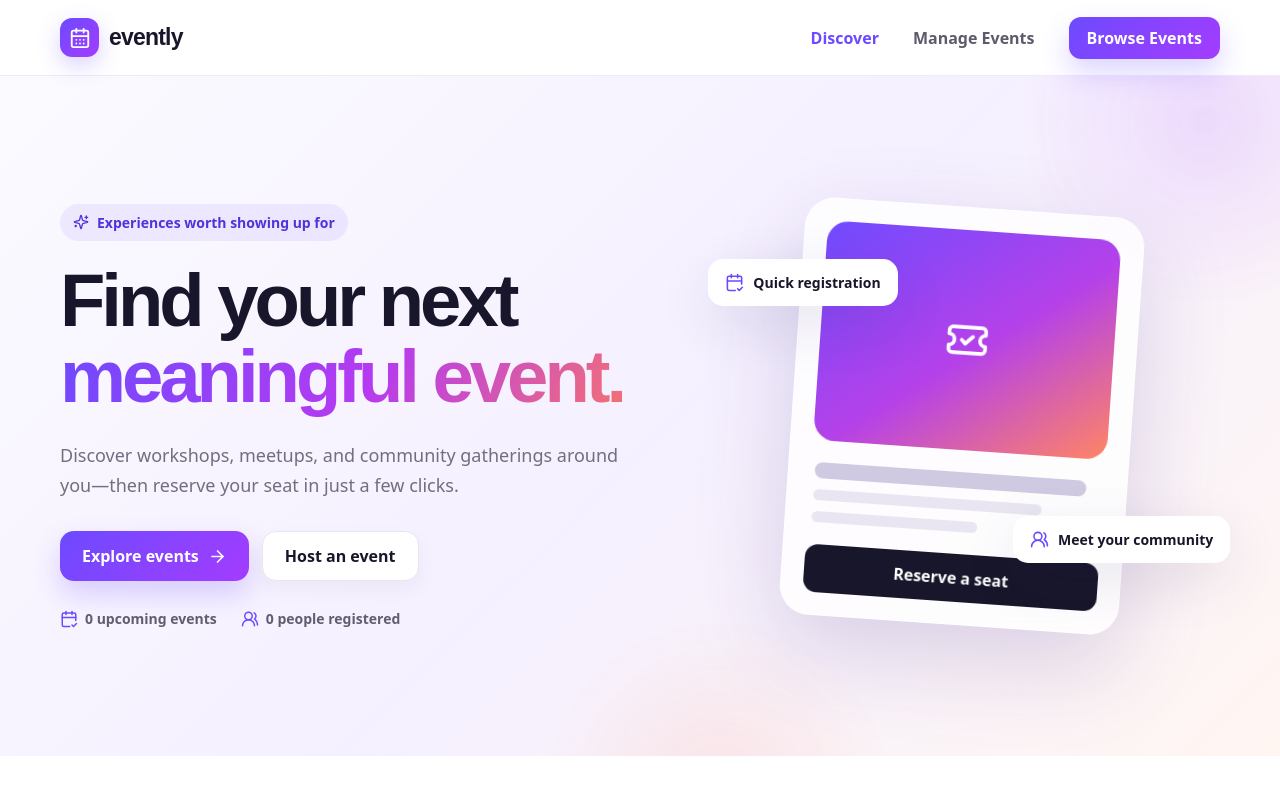
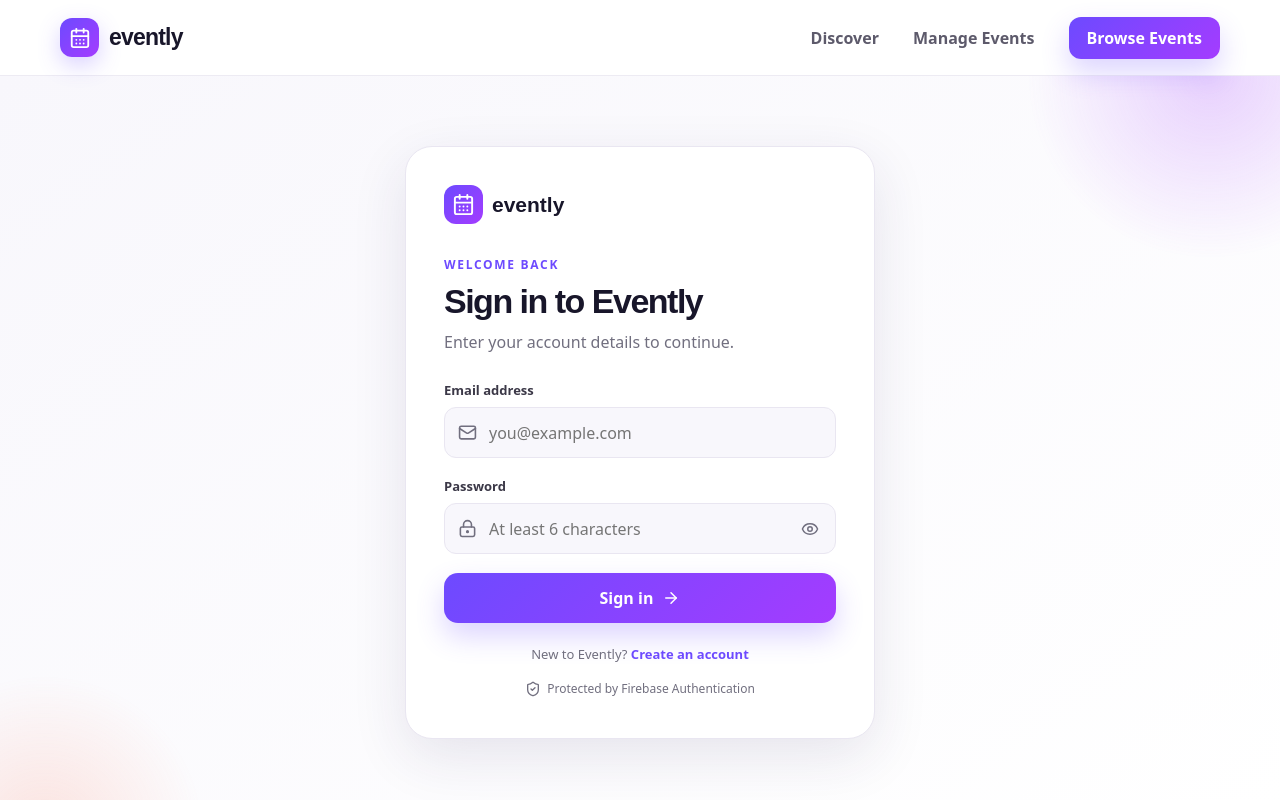
Before and after one commit to webDevRijan/F2_BSIT4_PALOMERA_RIJAN_IPT2, a Vue app in the folder frontend/: page /login in a window 1280 px wide. Before the commit this address led to /. Shown: the top 800 px of the page. Built offline with nearby package versions, Linux system fonts and the light colour scheme; no server answers.

Commit message:
unang commit sa branch na to at nagdagdag ako ng login at register functionality

```diff
--- a/frontend/package.json
+++ b/frontend/package.json
@@ -15,6 +15,7 @@
   "dependencies": {
     "@lucide/vue": "^1.31.0",
     "axios": "^1.19.0",
+    "firebase": "^12.17.1",
     "vue": "^3.5.40",
     "vue-router": "^5.2.0"
   },
--- a/frontend/src/router/index.js
+++ b/frontend/src/router/index.js
@@ -26,6 +26,16 @@ const router = createRouter({
       name: 'admin',
       component: () => import('../views/AdminView.vue'),
     },
+    {
+      path: '/login',
+      name: 'login',
+      component: () => import('../views/AuthView.vue'),
+    },
+    {
+      path: '/register-account',
+      name: 'account-register',
+      component: () => import('../views/AuthView.vue'),
+    },
     { path: '/:pathMatch(.*)*', redirect: '/' },
   ],
 })
--- /dev/null
+++ b/frontend/src/services/auth.js
@@ -0,0 +1,35 @@
+import {
+  createUserWithEmailAndPassword,
+  signInWithEmailAndPassword,
+  signOut,
+  updateProfile,
+} from 'firebase/auth'
+import { auth } from './firebaseClient'
+
+const authMessages = {
+  'auth/email-already-in-use': 'An account already exists for this email address.',
+  'auth/invalid-credential': 'The email address or password is incorrect.',
+  'auth/invalid-email': 'Please enter a valid email address.',
+  'auth/missing-password': 'Please enter your password.',
+  'auth/too-many-requests': 'Too many attempts. Please wait before trying again.',
+  'auth/weak-password': 'Use a stronger password with at least six characters.',
+}
+
+export async function registerAccount({ name, email, password }) {
+  const credential = await createUserWithEmailAndPassword(auth, email, password)
+  await updateProfile(credential.user, { displayName: name })
+  return credential.user
+}
+
+export async function loginAccount({ email, password }) {
+  const credential = await signInWithEmailAndPassword(auth, email, password)
+  return credential.user
+}
+
+export function logoutAccount() {
+  return signOut(auth)
+}
+
+export function getAuthError(error) {
+  return authMessages[error.code] || 'Authentication failed. Please try again.'
+}
--- /dev/null
+++ b/frontend/src/services/firebaseClient.js
@@ -0,0 +1,13 @@
+import { getApps, initializeApp } from 'firebase/app'
+import { getAuth } from 'firebase/auth'
+
+const firebaseConfig = {
+  apiKey: import.meta.env.VITE_FIREBASE_API_KEY,
+  authDomain: import.meta.env.VITE_FIREBASE_AUTH_DOMAIN,
+  projectId: import.meta.env.VITE_FIREBASE_PROJECT_ID,
+  appId: import.meta.env.VITE_FIREBASE_APP_ID,
+}
+
+const firebaseApp = getApps().length ? getApps()[0] : initializeApp(firebaseConfig)
+
+export const auth = getAuth(firebaseApp)
--- /dev/null
+++ b/frontend/src/views/AuthView.vue
@@ -0,0 +1,327 @@
+<script setup>
+import { computed, reactive, ref, watch } from 'vue'
+import { useRoute, useRouter } from 'vue-router'
+import {
+  ArrowRight,
+  CalendarDays,
+  Eye,
+  EyeOff,
+  LockKeyhole,
+  Mail,
+  ShieldCheck,
+  UserRound,
+} from '@lucide/vue'
+import { getAuthError, loginAccount, registerAccount } from '../services/auth'
+
+const route = useRoute()
+const router = useRouter()
+const loading = ref(false)
+const error = ref('')
+const showPassword = ref(false)
+const form = reactive({ name: '', email: '', password: '', confirmPassword: '' })
+
+const isRegister = computed(() => route.name === 'account-register')
+
+watch(
+  () => route.name,
+  () => {
+    error.value = ''
+    form.password = ''
+    form.confirmPassword = ''
+  },
+)
+
+async function submit() {
+  error.value = ''
+
+  if (isRegister.value && form.password !== form.confirmPassword) {
+    error.value = 'The passwords do not match.'
+    return
+  }
+
+  loading.value = true
+  try {
+    if (isRegister.value) {
+      await registerAccount(form)
+    } else {
+      await loginAccount(form)
+    }
+
+    await router.replace(route.query.redirect || '/admin')
+  } catch (authError) {
+    error.value = getAuthError(authError)
+  } finally {
+    loading.value = false
+  }
+}
+</script>
+
+<template>
+  <section class="auth-page">
+    <div class="auth-decoration auth-decoration-one"></div>
+    <div class="auth-decoration auth-decoration-two"></div>
+
+    <div class="auth-card">
+      <RouterLink class="auth-brand" to="/">
+        <span><CalendarDays :size="23" /></span>
+        evently
+      </RouterLink>
+
+      <div class="auth-heading">
+        <span class="section-kicker">{{ isRegister ? 'CREATE AN ACCOUNT' : 'WELCOME BACK' }}</span>
+        <h1>{{ isRegister ? 'Join Evently today' : 'Sign in to Evently' }}</h1>
+        <p>
+          {{
+            isRegister
+              ? 'Create your account to manage events and registrations.'
+              : 'Enter your account details to continue.'
+          }}
+        </p>
+      </div>
+
+      <form class="auth-form" @submit.prevent="submit">
+        <div v-if="isRegister" class="field-group">
+          <label for="accountName">Full name</label>
+          <div class="auth-input">
+            <UserRound :size="19" />
+            <input
+              id="accountName"
+              v-model.trim="form.name"
+              autocomplete="name"
+              placeholder="Juan Dela Cruz"
+              required
+            />
+          </div>
+        </div>
+
+        <div class="field-group">
+          <label for="accountEmail">Email address</label>
+          <div class="auth-input">
+            <Mail :size="19" />
+            <input
+              id="accountEmail"
+              v-model.trim="form.email"
+              type="email"
+              autocomplete="email"
+              placeholder="you@example.com"
+              required
+            />
+          </div>
+        </div>
+
+        <div class="field-group">
+          <label for="accountPassword">Password</label>
+          <div class="auth-input">
+            <LockKeyhole :size="19" />
+            <input
+              id="accountPassword"
+              v-model="form.password"
+              :type="showPassword ? 'text' : 'password'"
+              :autocomplete="isRegister ? 'new-password' : 'current-password'"
+              minlength="6"
+              placeholder="At least 6 characters"
+              required
+            />
+            <button
+              class="password-toggle"
+              type="button"
+              :aria-label="showPassword ? 'Hide password' : 'Show password'"
+              @click="showPassword = !showPassword"
+            >
+              <EyeOff v-if="showPassword" :size="18" />
+              <Eye v-else :size="18" />
+            </button>
+          </div>
+        </div>
+
+        <div v-if="isRegister" class="field-group">
+          <label for="confirmPassword">Confirm password</label>
+          <div class="auth-input">
+            <LockKeyhole :size="19" />
+            <input
+              id="confirmPassword"
+              v-model="form.confirmPassword"
+              :type="showPassword ? 'text' : 'password'"
+              autocomplete="new-password"
+              minlength="6"
+              placeholder="Enter the password again"
+              required
+            />
+          </div>
+        </div>
+
+        <div v-if="error" class="auth-error">{{ error }}</div>
+
+        <button class="button button-primary button-full" :disabled="loading">
+          {{ loading ? 'Please wait...' : isRegister ? 'Create account' : 'Sign in' }}
+          <ArrowRight v-if="!loading" :size="18" />
+        </button>
+      </form>
+
+      <p class="auth-switch">
+        {{ isRegister ? 'Already have an account?' : 'New to Evently?' }}
+        <RouterLink :to="isRegister ? '/login' : '/register-account'">
+          {{ isRegister ? 'Sign in' : 'Create an account' }}
+        </RouterLink>
+      </p>
+
+      <p class="auth-privacy"><ShieldCheck :size="16" /> Protected by Firebase Authentication</p>
+    </div>
+  </section>
+</template>
+
+<style scoped>
+.auth-page {
+  position: relative;
+  min-height: calc(100vh - 76px);
+  display: grid;
+  place-items: center;
+  padding: 70px 20px;
+  background: linear-gradient(145deg, var(--soft), var(--surface));
+  overflow: hidden;
+}
+
+.auth-decoration {
+  position: absolute;
+  border-radius: 50%;
+  filter: blur(2px);
+}
+
+.auth-decoration-one {
+  width: 380px;
+  height: 380px;
+  top: -190px;
+  right: -120px;
+  background: radial-gradient(circle, rgba(164, 60, 255, 0.22), transparent 68%);
+}
+
+.auth-decoration-two {
+  width: 330px;
+  height: 330px;
+  bottom: -190px;
+  left: -120px;
+  background: radial-gradient(circle, rgba(255, 125, 92, 0.19), transparent 68%);
+}
+
+.auth-card {
+  position: relative;
+  z-index: 2;
+  width: min(470px, 100%);
+  padding: 38px;
+  border: 1px solid var(--line);
+  border-radius: 27px;
+  background: var(--surface);
+  box-shadow: var(--shadow);
+}
+
+.auth-brand {
+  display: inline-flex;
+  align-items: center;
+  gap: 9px;
+  margin-bottom: 28px;
+  font-family: 'Manrope', sans-serif;
+  font-size: 21px;
+  font-weight: 800;
+}
+
+.auth-brand > span {
+  width: 39px;
+  height: 39px;
+  display: grid;
+  place-items: center;
+  color: white;
+  border-radius: 12px;
+  background: linear-gradient(135deg, var(--primary), var(--secondary));
+}
+
+.auth-heading h1 {
+  margin: 8px 0 8px;
+  font-size: 34px;
+  letter-spacing: -1.5px;
+}
+
+.auth-heading p {
+  margin-bottom: 25px;
+}
+
+.auth-input {
+  position: relative;
+  display: flex;
+  align-items: center;
+}
+
+.auth-input > svg {
+  position: absolute;
+  left: 14px;
+  color: var(--muted);
+}
+
+.auth-input input {
+  width: 100%;
+  min-height: 51px;
+  padding: 0 44px;
+  color: var(--ink);
+  border: 1px solid var(--line);
+  border-radius: 12px;
+  outline: none;
+  background: var(--soft);
+}
+
+.auth-input input:focus {
+  border-color: var(--primary);
+  box-shadow: 0 0 0 4px rgba(109, 74, 255, 0.1);
+}
+
+.password-toggle {
+  position: absolute;
+  right: 8px;
+  width: 36px;
+  height: 36px;
+  display: grid;
+  place-items: center;
+  color: var(--muted);
+  border-radius: 9px;
+  background: transparent;
+}
+
+.auth-error {
+  margin-bottom: 17px;
+  padding: 12px 14px;
+  color: #a32948;
+  border: 1px solid #f0c3cf;
+  border-radius: 11px;
+  background: #fff5f8;
+  font-size: 13px;
+}
+
+.auth-switch,
+.auth-privacy {
+  margin: 20px 0 0;
+  text-align: center;
+  font-size: 13px;
+}
+
+.auth-switch a {
+  color: var(--primary);
+  font-weight: 800;
+}
+
+.auth-privacy {
+  display: flex;
+  align-items: center;
+  justify-content: center;
+  gap: 6px;
+  margin-top: 14px;
+  font-size: 12px;
+}
+
+@media (max-width: 520px) {
+  .auth-card {
+    padding: 28px 22px;
+  }
+
+  .auth-heading h1 {
+    font-size: 30px;
+  }
+}
+</style>
```
Also changed, not shown: 2 other files (tests, documents, lock files or other folders).
